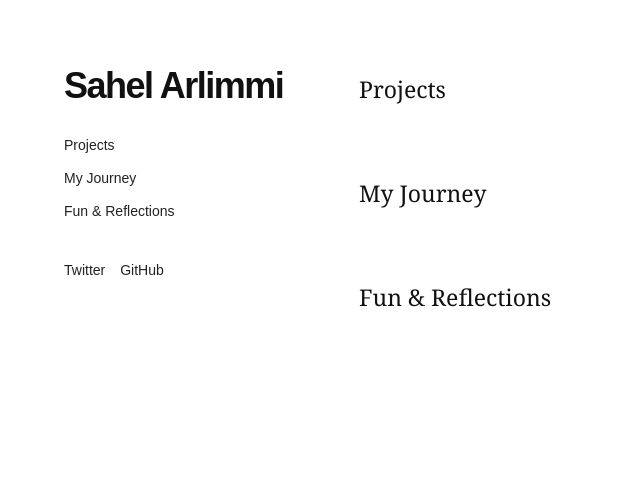
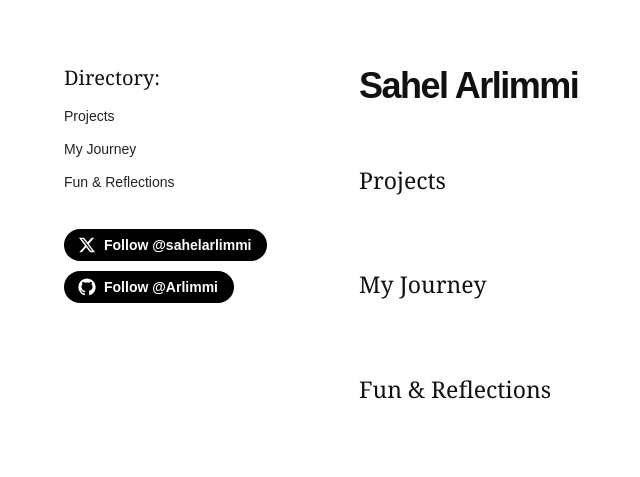
Before and after one commit to Arlimmi/my-website, a plain HTML site: page index.html in a window 1280 px wide. Shown: the whole page, without its empty margins (76-716 px from the left). Drawn offline with Linux system fonts and the light colour scheme.

Commit message:
Refactor HTML structure and styles for sidebar

```diff
--- a/index.html
+++ b/index.html
@@ -47,13 +47,13 @@
             top: 55px;
         }
 
-        .site-title {
-            margin: 0 0 28px;
+        .sidebar-title {
+            margin: 0 0 14px;
             color: #111;
-            font-size: 36px;
-            font-weight: 700;
-            letter-spacing: -1.5px;
-            line-height: 1.15;
+            font-family: Georgia, "Times New Roman", serif;
+            font-size: 20px;
+            font-weight: normal;
+            line-height: 1.3;
         }
 
         .nav-links {
@@ -63,19 +63,60 @@
             gap: 9px;
         }
 
-        .nav-links a,
-        .social-links a {
+        .nav-links a {
             font-size: 14px;
         }
 
         .social-links {
             display: flex;
-            gap: 15px;
+            flex-direction: column;
+            align-items: flex-start;
+            gap: 10px;
             margin-top: 35px;
         }
 
+        .social-btn {
+            display: inline-flex;
+            align-items: center;
+            gap: 8px;
+            padding: 7px 16px 7px 14px;
+            background: #000;
+            color: #fff;
+            border-radius: 999px;
+            font-size: 14px;
+            font-weight: 700;
+            line-height: 1.2;
+            white-space: nowrap;
+        }
+
+        .social-btn:hover {
+            color: #fff;
+            background: #333;
+        }
+
+        .social-btn:focus-visible {
+            outline: 2px solid #1d9bf0;
+            outline-offset: 2px;
+        }
+
+        .social-btn svg {
+            width: 18px;
+            height: 18px;
+            fill: currentColor;
+            flex-shrink: 0;
+        }
+
         main {
-            padding-top: 5px;
+            padding-top: 0;
+        }
+
+        .site-title {
+            margin: 0 0 55px;
+            color: #111;
+            font-size: 36px;
+            font-weight: 700;
+            letter-spacing: -1.5px;
+            line-height: 1.15;
         }
 
         section {
@@ -122,12 +163,7 @@
 
             .sidebar {
                 position: static;
-                margin-bottom: 65px;
-            }
-
-            .site-title {
-                font-size: 32px;
-                margin-bottom: 22px;
+                margin-bottom: 55px;
             }
 
             .nav-links {
@@ -138,6 +174,11 @@
 
             .social-links {
                 margin-top: 22px;
+            }
+
+            .site-title {
+                font-size: 32px;
+                margin-bottom: 40px;
             }
 
             section {
@@ -153,7 +194,7 @@
 
         <aside class="sidebar">
 
-            <h1 class="site-title">Sahel Arlimmi</h1>
+            <h2 class="sidebar-title">Directory:</h2>
 
             <nav class="nav-links">
                 <a href="#projects">Projects</a>
@@ -162,18 +203,32 @@
             </nav>
 
             <div class="social-links">
-                <a href="https://x.com/sahelarlimmi"
+                <a class="social-btn"
+                   href="https://x.com/sahelarlimmi"
                    target="_blank"
-                   rel="noopener noreferrer">Twitter</a>
+                   rel="noopener noreferrer">
+                    <svg viewBox="0 0 24 24" aria-hidden="true">
+                        <path d="M18.244 2.25h3.308l-7.227 8.26 8.502 11.24H16.17l-5.214-6.817L4.99 21.75H1.68l7.73-8.835L1.254 2.25H8.08l4.713 6.231zm-1.161 17.52h1.833L7.084 4.126H5.117z"/>
+                    </svg>
+                    Follow @sahelarlimmi
+                </a>
 
-                <a href="https://github.com/Arlimmi"
+                <a class="social-btn"
+                   href="https://github.com/Arlimmi"
                    target="_blank"
-                   rel="noopener noreferrer">GitHub</a>
+                   rel="noopener noreferrer">
+                    <svg viewBox="0 0 24 24" aria-hidden="true">
+                        <path d="M12 .5C5.65.5.5 5.65.5 12c0 5.08 3.29 9.39 7.86 10.91.58.1.79-.25.79-.56v-2c-3.2.7-3.88-1.54-3.88-1.54-.52-1.33-1.28-1.69-1.28-1.69-1.04-.71.08-.7.08-.7 1.15.08 1.76 1.18 1.76 1.18 1.03 1.76 2.69 1.25 3.35.96.1-.74.4-1.25.73-1.54-2.55-.29-5.24-1.28-5.24-5.69 0-1.26.45-2.28 1.18-3.09-.12-.29-.51-1.46.11-3.05 0 0 .97-.31 3.17 1.18a11 11 0 0 1 5.77 0c2.2-1.49 3.16-1.18 3.16-1.18.63 1.59.24 2.76.12 3.05.74.81 1.18 1.83 1.18 3.09 0 4.42-2.69 5.39-5.25 5.68.41.36.78 1.06.78 2.14v3.17c0 .31.21.67.8.56A11.51 11.51 0 0 0 23.5 12C23.5 5.65 18.35.5 12 .5z"/>
+                    </svg>
+                    Follow @Arlimmi
+                </a>
             </div>
 
         </aside>
 
         <main>
+
+            <h1 class="site-title">Sahel Arlimmi</h1>
 
             <section id="projects">
                 <h2>Projects</h2>
```
